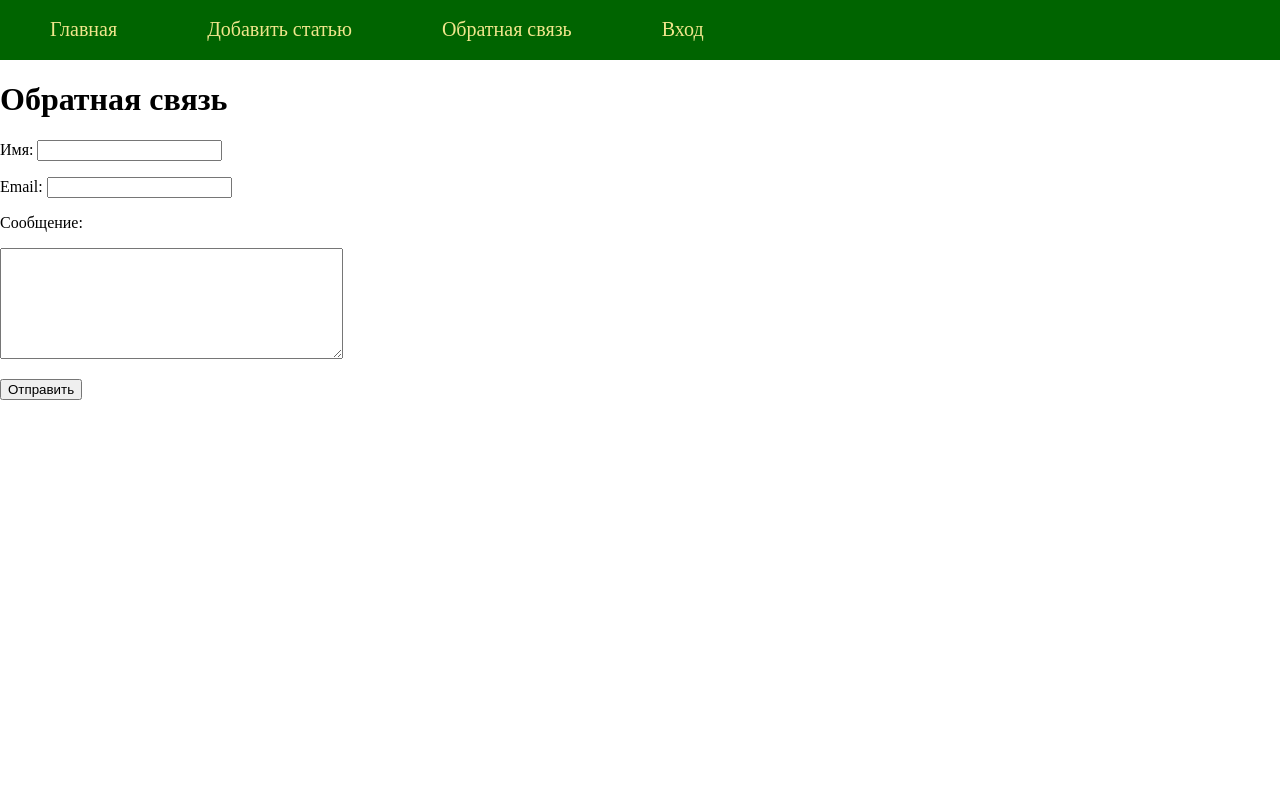
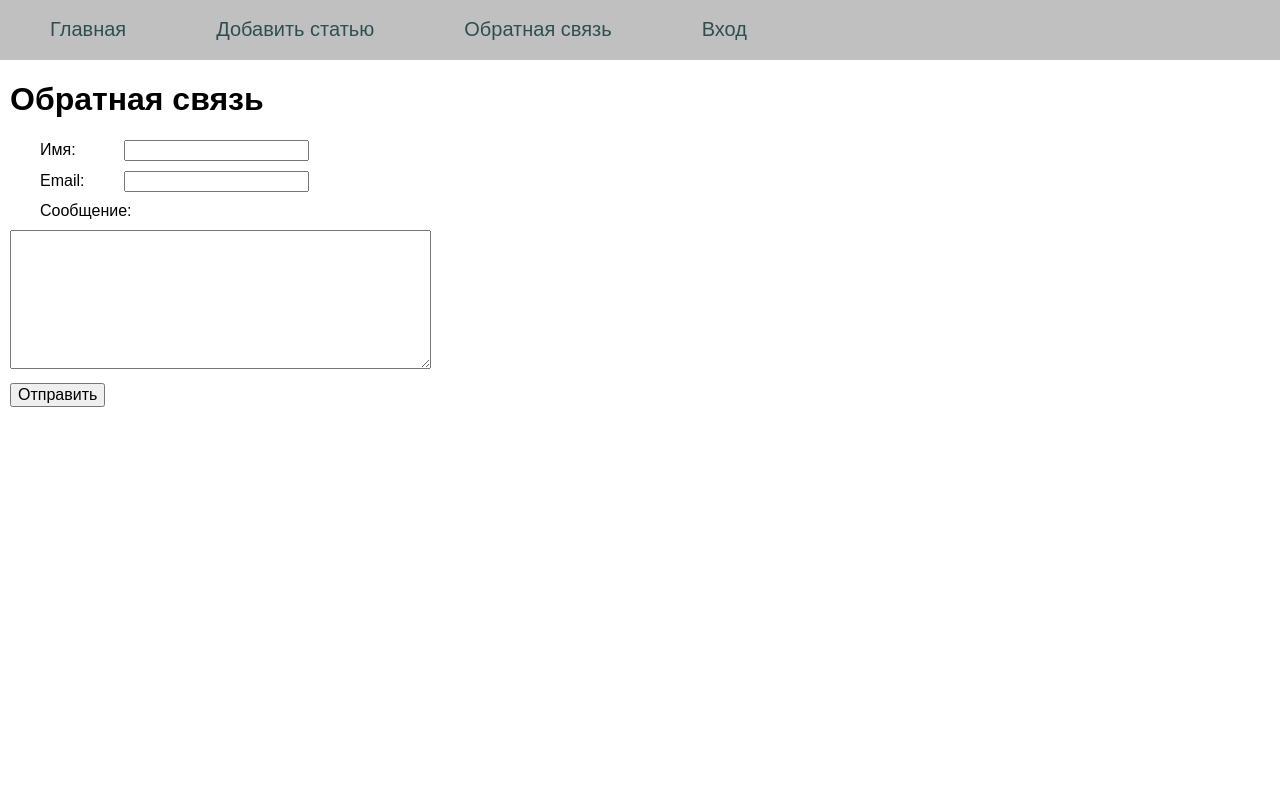
Before and after one commit to Tarilia/Horssite-flask, a Flask app: page /contact in a window 1280 px wide. Run offline with Flask 3, Linux system fonts and the light colour scheme.

Commit message:
add flesh

```diff
--- a/horssite_flask/app.py
+++ b/horssite_flask/app.py
@@ -1,6 +1,12 @@
-from flask import Flask, render_template, url_for, request
+from flask import Flask, render_template, url_for, request, flash, session, redirect, abort, g
+from dotenv import load_dotenv
+import os
 
+
+load_dotenv()
 app = Flask(__name__)
+
+app.config['SECRET_KEY'] = os.getenv('SECRET_KEY')
 
 menu = [{"name": "Главная", "url": "/"},
         {"name": "Добавить статью", "url": "add"},
--- a/horssite_flask/static/css/styles.css
+++ b/horssite_flask/static/css/styles.css
@@ -1,5 +1,5 @@
 html, body {
-    font-famili: 'Arial';
+	font-family: 'Arial';
 	margin: 0;
 	padding: 0;
 	height: 100%;
@@ -7,31 +7,67 @@ html, body {
 }
 
 a {
-    color: #F0E68C;
+	color: #0059b2;
 	text-decoration: none;
 }
-
 a:hover {
-    color: #F0E68C;
+	color: #CC0000;
 	text-decoration: underline;
 }
 
-.clear {
-    clear: both;
-}
+.clear {clear: both;}
 
 ul.mainmenu {
 	list-style: none;
-    background: #006400;
+	background: #C0C0C0;
 	height: 60px;
 	margin: 0;
 	padding: 0;
-    color: #fdc073;
+	color: #2F4F4F;
 	font-size: 20px;
 	overflow: hidden;
 }
-
 ul.mainmenu li {
 	float: left;
 	margin: 18px 40px 0 50px;
 }
+ul.mainmenu li.last {float: right;}
+
+ul.mainmenu li a {
+	color: #2F4F4F;
+	text-decoration: none;
+}
+ul.mainmenu li a:hover {
+	color: #FDA83D;
+}
+
+div.content {
+	margin: 10px;
+}
+
+.form-contact label {
+	display: inline-block;
+	min-width: 80px;
+        margin-left: 30px;
+}
+.form-contact p {margin: 10px 0 10px 0;}
+.form-contact input[type=submit], textarea {
+	font-size: 16px;
+}
+
+.form-contact .invalid {
+	background: #FF9898;
+}
+.form-contact .invalid-feedback {
+	color: #CC0000;
+}
+
+.flash {padding: 10px;}
+.flash.success {
+	border: 1px solid #21DB56;
+	background: #AEFFC5;
+}
+.flash.error {
+	border: 1px solid #FF4343;
+	background: #FF9C9C;
+}
```
Lines whose indentation alone changed are shown as unchanged.
